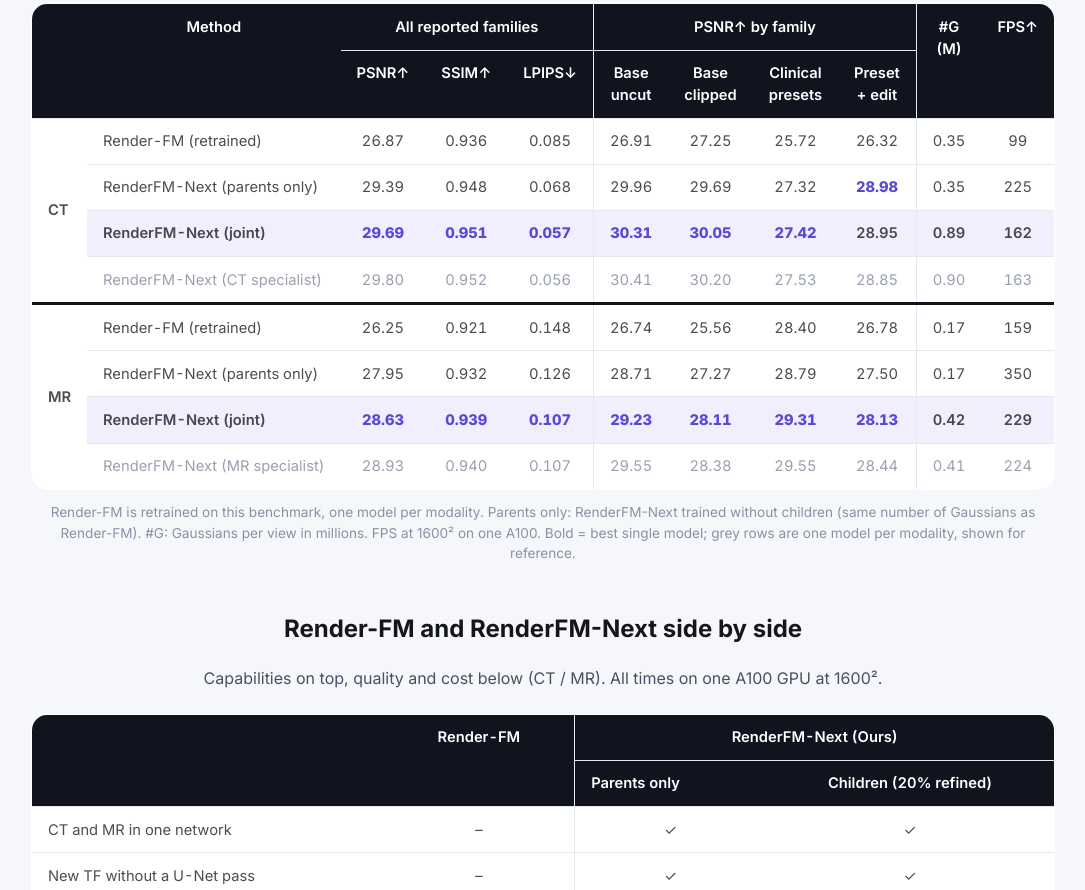
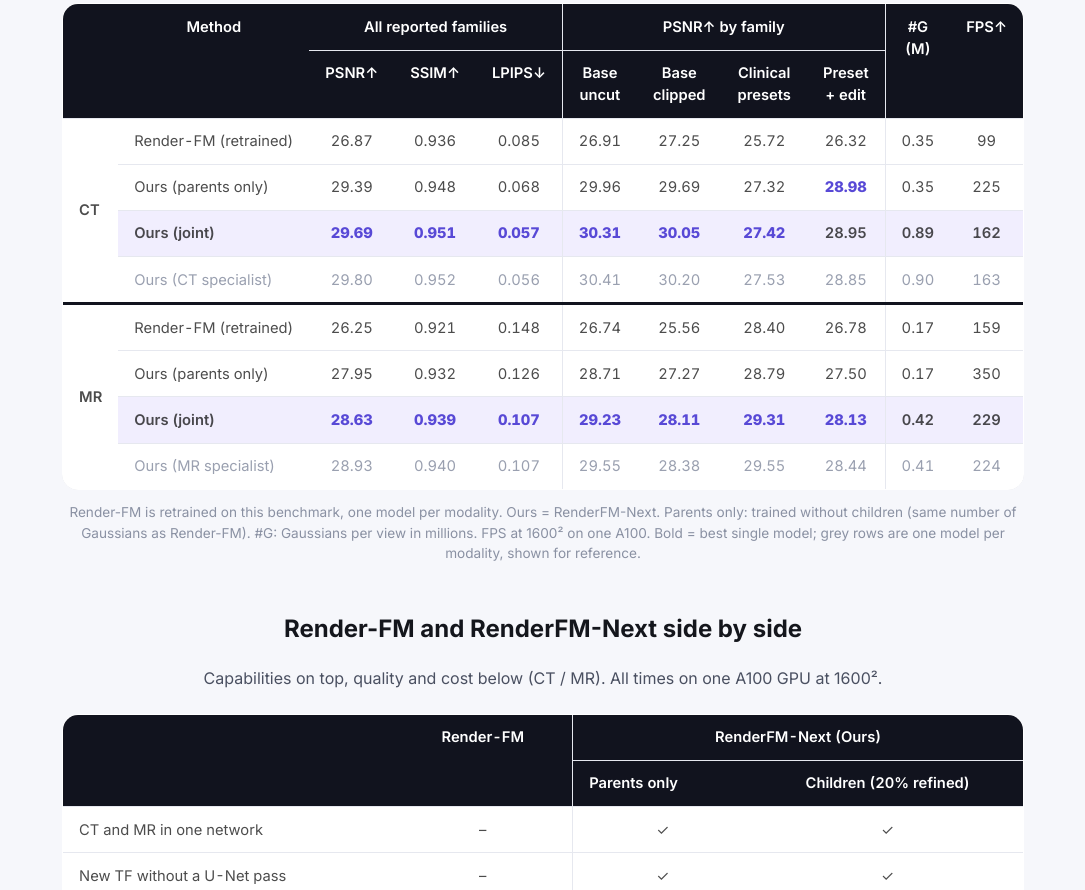
Before and after one commit to Gaozhongpai/renderfmnext, a plain HTML site: page index.html in a window 1280 px wide. Shown: the part 3733-4623 px from the top of the page, without its empty margins (97-1182 px from the left). Drawn offline with Linux system fonts and the light colour scheme; a web font is replaced by a local one.

Commit message:
Shorten method labels in the results table
Co-Authored-By: Claude <noreply@anthropic.com>
Claude-Session: https://claude.ai/code/session_012yFTtEQAa6abirX9MT5GjP

```diff
--- a/index.html
+++ b/index.html
@@ -272,26 +272,26 @@
               <tbody>
                 <tr><td class="c-ds" rowspan="4">CT</td><td>Render-FM (retrained)</td>
                   <td>26.87</td><td>0.936</td><td>0.085</td><td class="sep">26.91</td><td>27.25</td><td>25.72</td><td>26.32</td><td class="sep">0.35</td><td>99</td></tr>
-                <tr><td class="c-l">RenderFM-Next (parents only)</td>
+                <tr><td class="c-l">Ours (parents only)</td>
                   <td>29.39</td><td>0.948</td><td>0.068</td><td class="sep">29.96</td><td>29.69</td><td>27.32</td><td class="best">28.98</td><td class="sep">0.35</td><td>225</td></tr>
-                <tr class="rfm-ours"><td class="c-l">RenderFM-Next (joint)</td>
+                <tr class="rfm-ours"><td class="c-l">Ours (joint)</td>
                   <td class="best">29.69</td><td class="best">0.951</td><td class="best">0.057</td><td class="sep best">30.31</td><td class="best">30.05</td><td class="best">27.42</td><td>28.95</td><td class="sep">0.89</td><td>162</td></tr>
-                <tr class="fs-ref"><td class="c-l">RenderFM-Next (CT specialist)</td>
+                <tr class="fs-ref"><td class="c-l">Ours (CT specialist)</td>
                   <td>29.80</td><td>0.952</td><td>0.056</td><td class="sep">30.41</td><td>30.20</td><td>27.53</td><td>28.85</td><td class="sep">0.90</td><td>163</td></tr>
 
                 <tr class="fs-block"><td class="c-ds" rowspan="4">MR</td><td>Render-FM (retrained)</td>
                   <td>26.25</td><td>0.921</td><td>0.148</td><td class="sep">26.74</td><td>25.56</td><td>28.40</td><td>26.78</td><td class="sep">0.17</td><td>159</td></tr>
-                <tr><td class="c-l">RenderFM-Next (parents only)</td>
+                <tr><td class="c-l">Ours (parents only)</td>
                   <td>27.95</td><td>0.932</td><td>0.126</td><td class="sep">28.71</td><td>27.27</td><td>28.79</td><td>27.50</td><td class="sep">0.17</td><td>350</td></tr>
-                <tr class="rfm-ours"><td class="c-l">RenderFM-Next (joint)</td>
+                <tr class="rfm-ours"><td class="c-l">Ours (joint)</td>
                   <td class="best">28.63</td><td class="best">0.939</td><td class="best">0.107</td><td class="sep best">29.23</td><td class="best">28.11</td><td class="best">29.31</td><td class="best">28.13</td><td class="sep">0.42</td><td>229</td></tr>
-                <tr class="fs-ref"><td class="c-l">RenderFM-Next (MR specialist)</td>
+                <tr class="fs-ref"><td class="c-l">Ours (MR specialist)</td>
                   <td>28.93</td><td>0.940</td><td>0.107</td><td class="sep">29.55</td><td>28.38</td><td>29.55</td><td>28.44</td><td class="sep">0.41</td><td>224</td></tr>
               </tbody>
             </table>
           </div>
           <p class="fs-note">
-            Render-FM is retrained on this benchmark, one model per modality. Parents only: RenderFM-Next trained
+            Render-FM is retrained on this benchmark, one model per modality. Ours = RenderFM-Next. Parents only: trained
             without children (same number of Gaussians as Render-FM). #G: Gaussians per view in millions. FPS at
             1600&sup2; on one A100. Bold = best single model; grey rows are one model per modality, shown for reference.
           </p>
```
